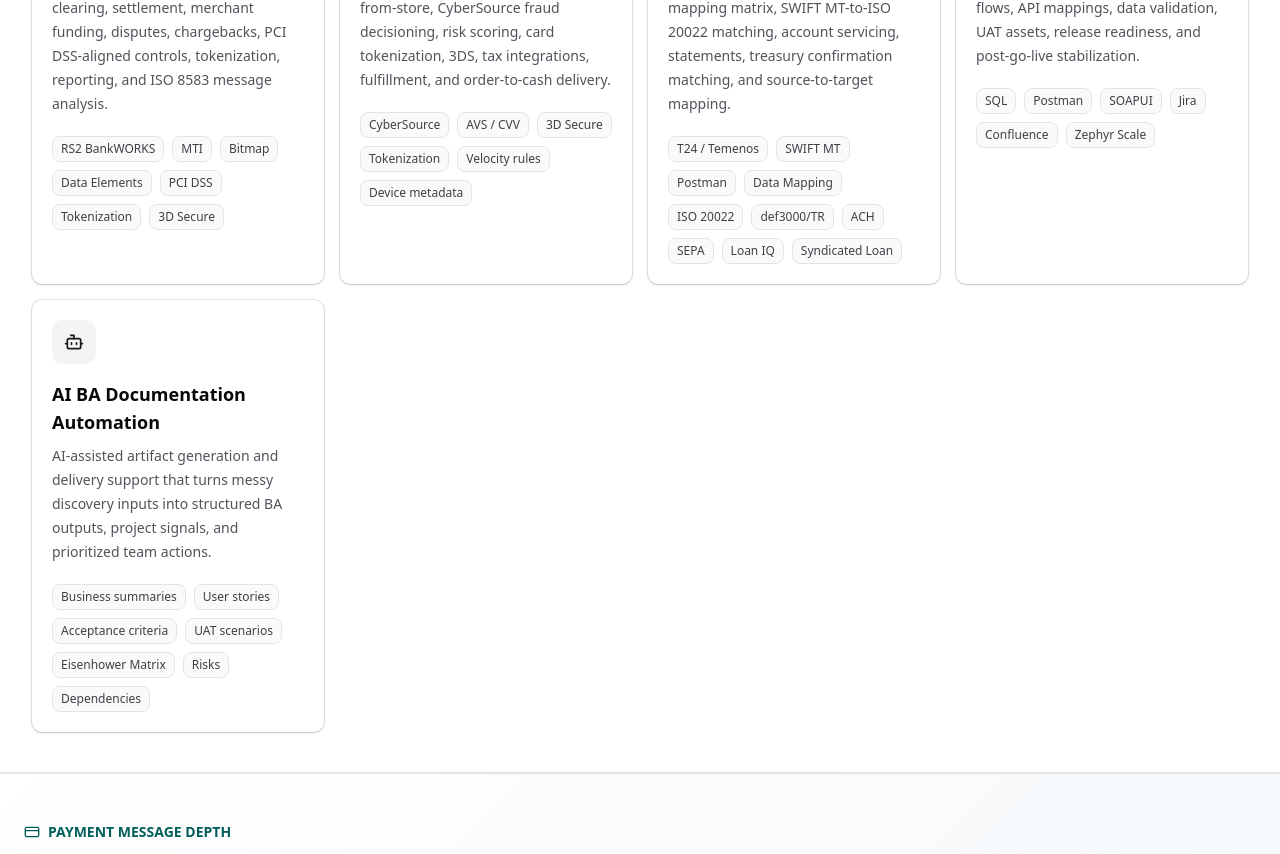
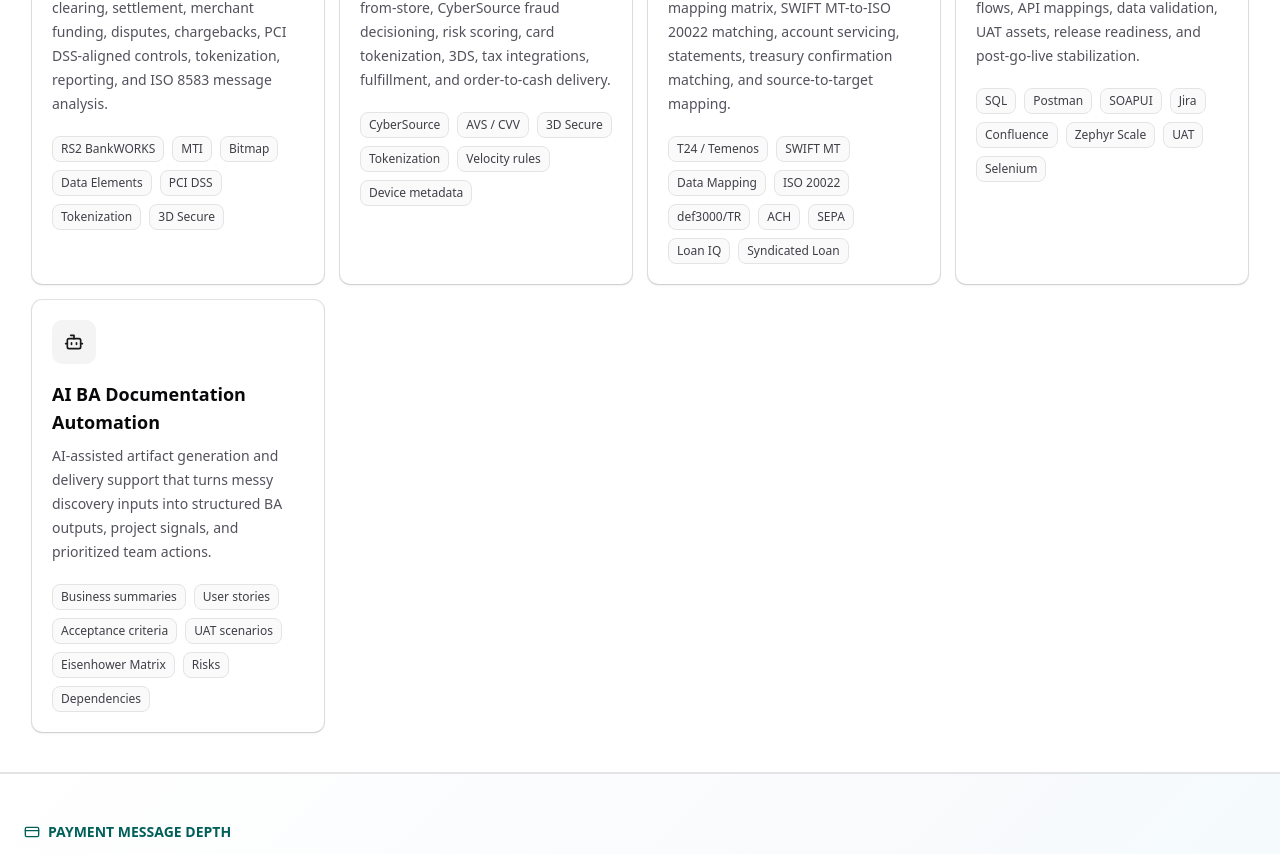
Before and after one commit to damem2007/dami-portfolio, a React (Vite) app: page / in a window 1280 px wide. Shown: the part 1940-2794 px from the top of the page. Built offline with nearby package versions, Linux system fonts and the light colour scheme.

Commit message:
Updated the leverage skill tags

```diff
--- a/src/Portfolio.tsx
+++ b/src/Portfolio.tsx
@@ -80,14 +80,14 @@ const capabilities = [
     icon: <Network className="h-5 w-5" />,
     summary:
       "Core banking, digital channels, data mapping matrix, SWIFT MT-to-ISO 20022 matching, account servicing, statements, treasury confirmation matching, and source-to-target mapping.",
-    items: ["T24 / Temenos", "SWIFT MT", "Postman", "Data Mapping", "ISO 20022", "def3000/TR", "ACH", "SEPA", " Loan IQ", "Syndicated Loan"],
+    items: ["T24 / Temenos", "SWIFT MT", "Data Mapping", "ISO 20022", "def3000/TR", "ACH", "SEPA", " Loan IQ", "Syndicated Loan"],
   },
   {
     title: "Delivery Controls",
     icon: <ShieldCheck className="h-5 w-5" />,
     summary:
       "BRDs, FSDs, user stories, process flows, API mappings, data validation, UAT assets, release readiness, and post-go-live stabilization.",
-    items: ["SQL", "Postman", "SOAPUI", "Jira", "Confluence", "Zephyr Scale"],
+    items: ["SQL", "Postman", "SOAPUI", "Jira", "Confluence", "Zephyr Scale", "UAT",  "Selenium"],
   },
   {
     title: "AI BA Documentation Automation",
```
